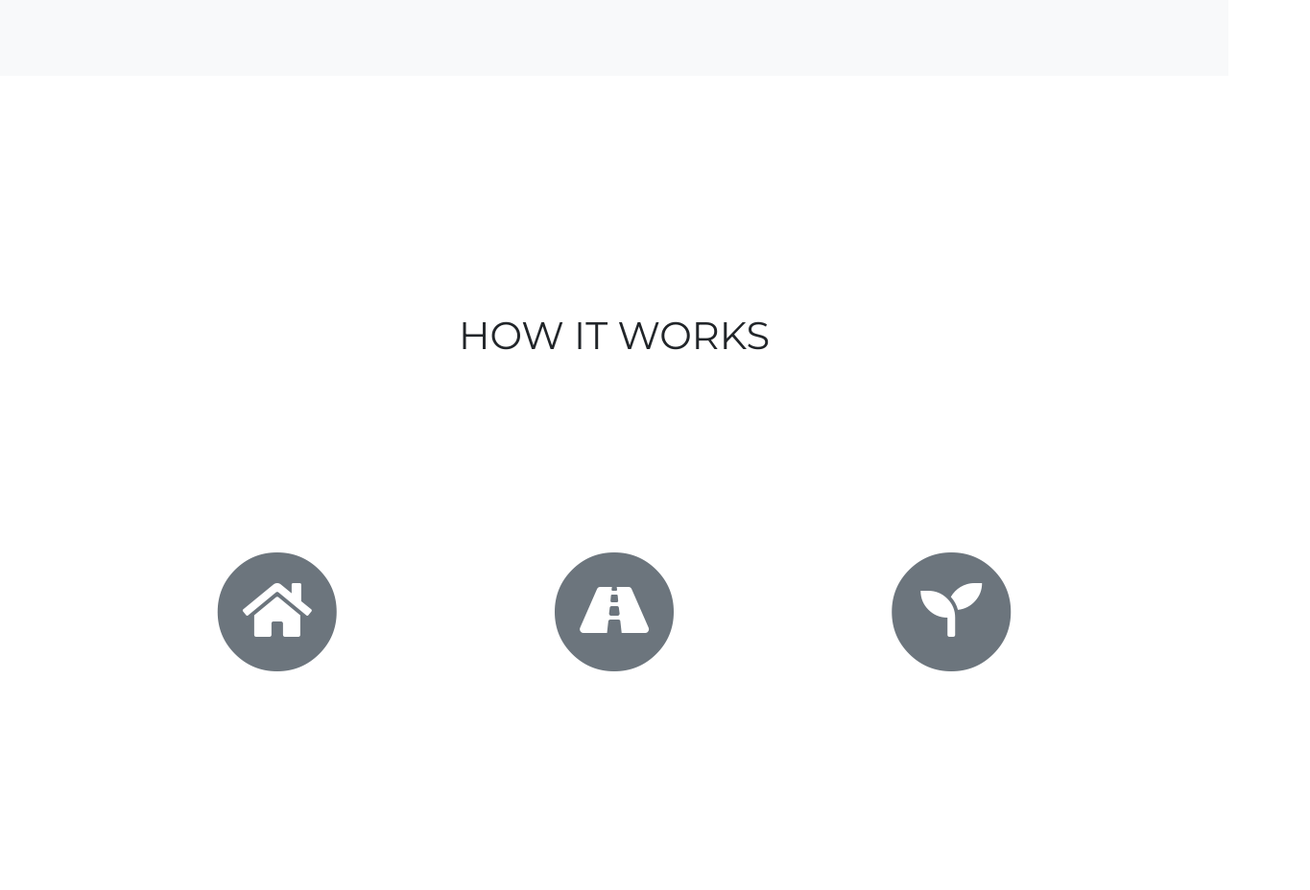
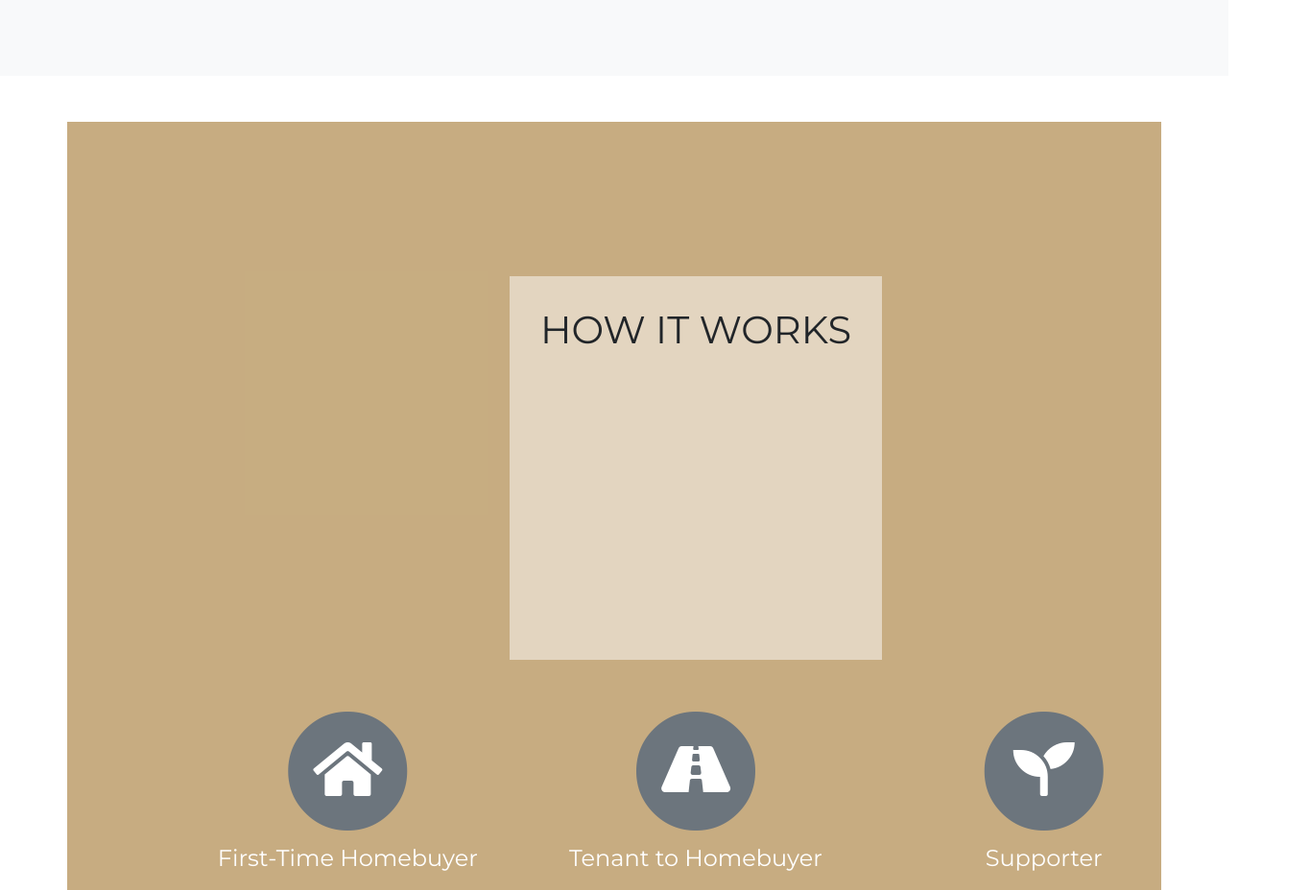
Before and after one commit to ryanmokeefe/BrooksBrownHouseLLC, a website with bundled scripts: page index.html in a window 1280 px wide. Shown: the part 5560-6488 px from the top of the page at 96% size, 1365 px wide, since content can reach past the window. Built offline with nearby package versions, Linux system fonts and the light colour scheme; files whose address does not match are found by name; a web font is replaced by a local one.

Commit message:
services

```diff
--- a/css/agency.css
+++ b/css/agency.css
@@ -94,15 +94,6 @@ h6 {
   font-size: 40px;
   margin-top: 0;
   margin-bottom: 15px;
-}
-/* How It Works */
-.section-header {
-  background-color: rgba(255, 255, 255, .5);
-  width: fit-content;
-  padding: 3%;
-  margin: 0 auto;
-  font-size: 40px;
-  text-align: center;
 }
 
 .page-section h3.section-subheading {
@@ -685,7 +676,30 @@ header.masthead .intro-text .intro-heading {
   margin-top: 0;
 }
 
-.main {
+/* How It Works */
+
+.transparent {
+  z-index: 10;
+  background-color: var(--accent-transparent-9) !important;
+  width: 100vw;
+  padding: 0;
+  margin: 0;
+}
+.bg-fixed {
+  z-index: 0;
+  height: 100vh;
+  width: 100vw;
+  padding: 10%;
+  margin: 0;
+  position: relative;
+  background-attachment: scroll;
+  -webkit-background-size: cover;
+  -moz-background-size: cover;
+  -o-background-size: cover;
+  background-size: cover;
+  background-repeat: no-repeat;
+  background-image: url("../img/bg/wood5.jpg");
+/*  DISPLAY */
   display: flex;
   flex-direction: column;
   display: -webkit-box;
@@ -701,26 +715,26 @@ header.masthead .intro-text .intro-heading {
   -ms-align-items: space-evenly;
   justify-content: space-evenly;
   align-items: space-evenly;
-  padding: 0 3%;
-  width: 100%;
-}
-.bg-fixed {
-  height: 100%;
-  width: 100%;
-  position: relative;
-  background-attachment: fixed;
-  -webkit-background-size: cover;
-  -moz-background-size: cover;
-  -o-background-size: cover;
-  background-size: cover;
-  background-repeat: no-repeat;
-  height: 100vh;
-  padding: 0 10%;
 }
 
-.how-bg {
-  background-image: url("../img/bg/wood5.jpg");
+.how-section-header {
+  height: 50vh;
+  background-color: rgba(255, 255, 255, .5);
+  width: fit-content;
+  padding: 3%;
+  margin: 50px auto;
+  font-size: 40px;
+  text-align: center;
 }
+
+@media (min-width: 768px) {
+  .bg-fixed {
+    height: 100%;
+    background-attachment: fixed;
+  }
+}
+
+
 .how-circle:hover {
   cursor: pointer;
 }
@@ -740,11 +754,11 @@ header.masthead .intro-text .intro-heading {
 
 /* Services-3 option */
 
+/*
 #tenant-hb .container .row .col {
 
 }
-
-/*  */
+*/
 
 
 .how-h2 {
--- a/index.html
+++ b/index.html
@@ -383,8 +383,9 @@
 
   <!-- How It Works / Details -->
   <section class="py-5">
-    <div id="how" class="main bg-fixed how-bg">
-      <h2 class="section-header section-heading text-uppercase">How it Works</h2>
+    <div class="container transparent">
+      <div id="how" class="bg-fixed how-bg">
+        <h2 class="how-section-header section-heading text-uppercase">How it Works</h2>
         <div class="row text-center">
           <div class="how-circle col-md-4">
             <a class="services-link js-scroll-trigger" href="#first-time-hb">
@@ -414,6 +415,8 @@
             </a>
           </div>
         </div>
+      </div>
+
     </div>
   </section>
 
```
Lines whose indentation alone changed are shown as unchanged.
